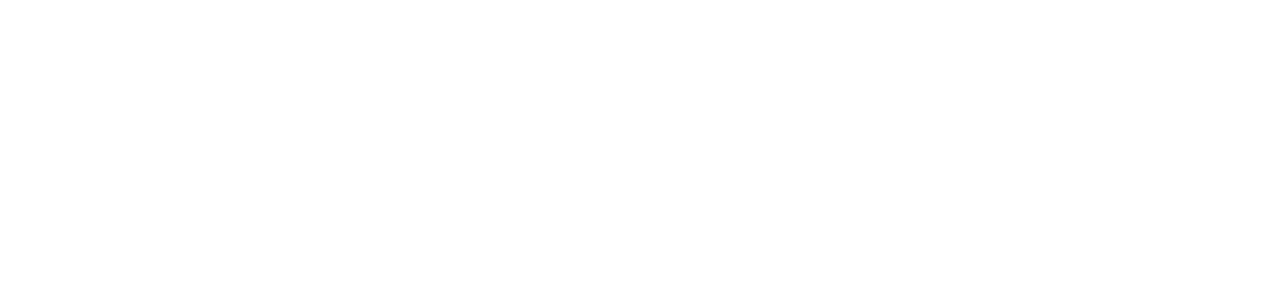
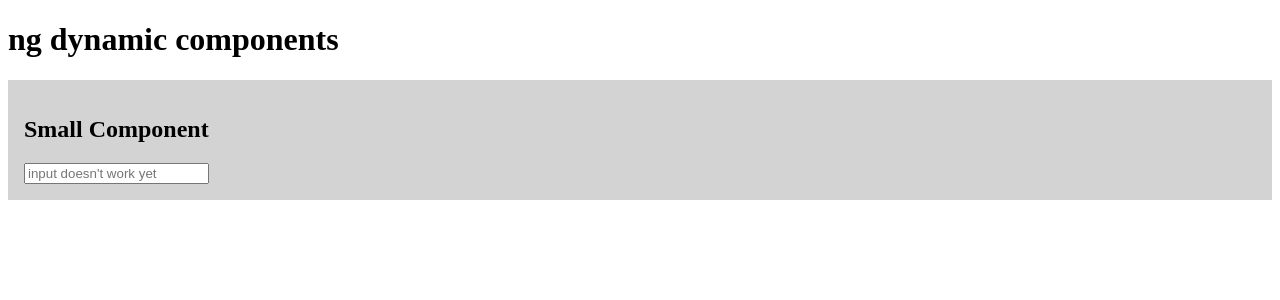
Before and after one commit to philipasdf/ng-dynamic-components, an Angular app: page / in a window 1280 px wide. Shown: the top 300 px of the page. Built offline with nearby package versions, Linux system fonts and the light colour scheme.

Commit message:
small demo component

```diff
--- a/src/app/app.component.html
+++ b/src/app/app.component.html
@@ -1 +1,5 @@
+<h1>ng dynamic components</h1>
+
+<app-small-cmp />
+
 <router-outlet></router-outlet>
--- a/src/app/app.component.ts
+++ b/src/app/app.component.ts
@@ -1,11 +1,12 @@
 import { CommonModule } from '@angular/common';
 import { Component } from '@angular/core';
 import { RouterOutlet } from '@angular/router';
+import { SmallCmpComponent } from './small-cmp/small-cmp.component';
 
 @Component({
   selector: 'app-root',
   standalone: true,
-  imports: [CommonModule, RouterOutlet],
   templateUrl: './app.component.html',
+  imports: [CommonModule, RouterOutlet, SmallCmpComponent],
 })
 export class AppComponent {}
--- /dev/null
+++ b/src/app/small-cmp/small-cmp.component.ts
@@ -0,0 +1,21 @@
+import { CommonModule } from '@angular/common';
+import { Component } from '@angular/core';
+
+@Component({
+  selector: 'app-small-cmp',
+  standalone: true,
+  imports: [CommonModule],
+  template: `
+    <div>
+      <h2>Small Component</h2>
+      <input placeholder="input doesn't work yet" />
+    </div>
+  `,
+  styles: `
+    div {
+      background-color: lightgray;
+      padding: 1rem;
+    }
+  `,
+})
+export class SmallCmpComponent {}
```
